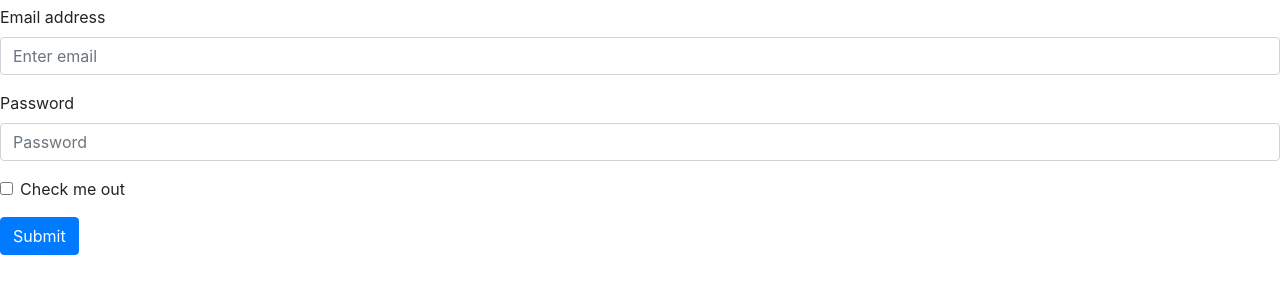
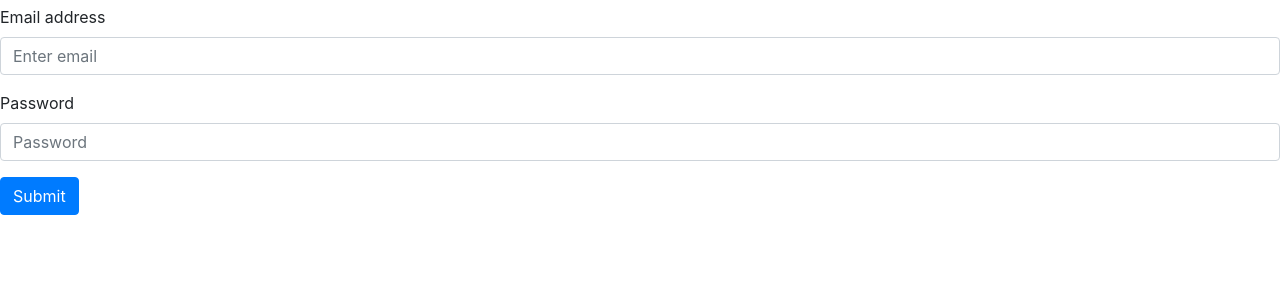
Before and after one commit to Samson300/backend-mini-project, a website: page views/login-form.html in a window 1280 px wide. Shown: the part 51-344 px from the top of the page. Drawn offline with nearby package versions, Linux system fonts and the light colour scheme.

Commit message:
change request method for login page

```diff
--- a/views/login-form.html
+++ b/views/login-form.html
@@ -10,7 +10,10 @@
 </head>
 <body>
     <h1>Login To FreEbay</h1>
-    <form>
+    <form
+        action="/login"
+        method="POST"
+    >
         <div class="form-group">
         <label for="exampleInputEmail1">Email address</label>
         <input type="email" class="form-control" id="exampleInputEmail1" aria-describedby="emailHelp" placeholder="Enter email">
@@ -19,10 +22,6 @@
         <label for="exampleInputPassword1">Password</label>
         <input type="password" class="form-control" id="exampleInputPassword1" placeholder="Password">
         </div>
-        <div class="form-group form-check">
-        <input type="checkbox" class="form-check-input" id="exampleCheck1">
-        <label class="form-check-label" for="exampleCheck1">Check me out</label>
-        </div>
         <button type="submit" class="btn btn-primary">Submit</button>
     </form>
 </body>
```
Also changed, not shown: index.js (+4 -5 lines), views/store.html (+2 -1 lines).
